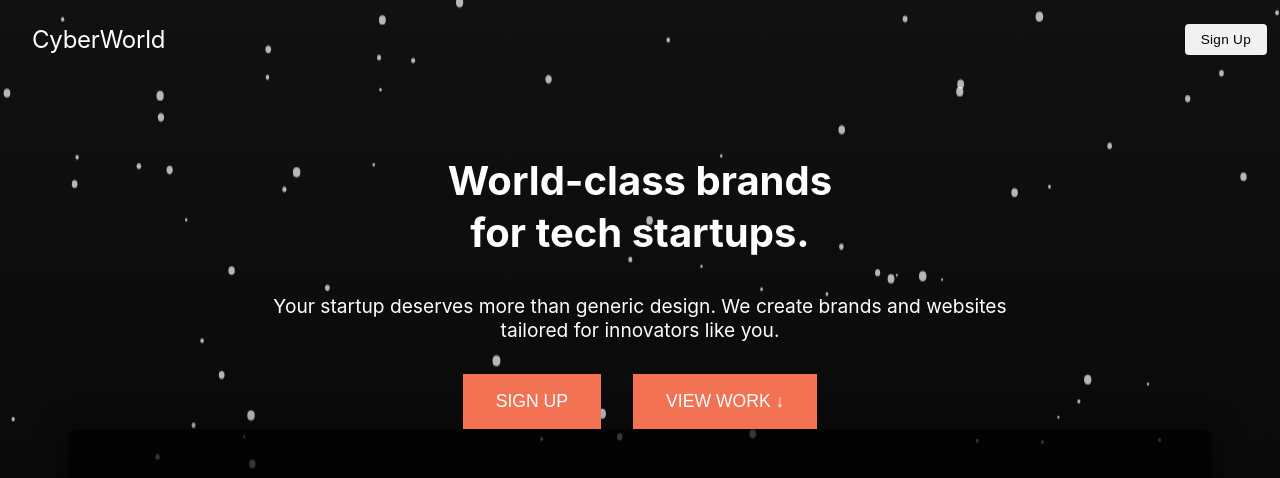
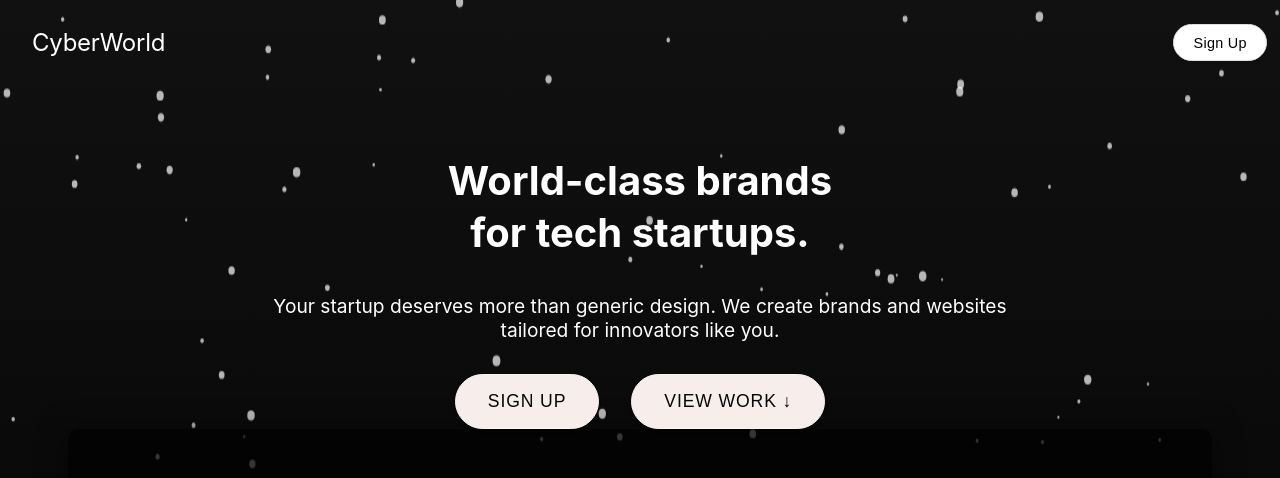
Before and after one commit to Janiarafath/project, a React (Create React App) app: page / in a window 1280 px wide. Shown: the top 478 px of the page. Built offline with nearby package versions, Linux system fonts and the light colour scheme.

Commit message:
Added source code files

```diff
--- a/src/components/Footer.jsx
+++ b/src/components/Footer.jsx
@@ -7,7 +7,8 @@ export default function Footer() {
       <MDBContainer className='p-4'></MDBContainer>
 
       <div className="footer text-center p-3" style={{ backgroundColor: 'rgba(0, 0, 0, 0.2)' }}>
-      Made with <span style={{ fontSize: '1.2rem', marginRight: '5px' }}>❤️</span>by <a href="https://example.com" style={{ fontWeight: 'bold', color: 'white' }}>Javed</a>
+      OpenAI © 2015–2025
+<a href="https://example.com" style={{ fontWeight: 'bold', color: 'white' }}></a>
       </div>
 
 
--- a/src/components/Home.css
+++ b/src/components/Home.css
@@ -220,14 +220,30 @@ body {
 
 .primary-button,
 .secondary-button {
-    background-color: #f37254;
-    color: #fff;
-    border: 1px solid #f37254;
+    background-color: #ffffff;
+    /* Pure white background */
+    color: #fef6f6;
+    /* Black text color */
+    border: 1px solid #0b0b0b;
+    /* Light gray border */
     padding: 1rem 2rem;
+    /* Spacious padding */
     font-size: 1.1rem;
+    /* Large font size for readability */
     text-transform: uppercase;
+    /* Uppercase text */
     cursor: pointer;
+    /* Pointer cursor */
     transition: all 0.3s ease;
+    /* Smooth transition */
+    border-radius: 9999px;
+    /* Fully rounded corners */
+    font-weight: 500;
+    /* Medium font weight */
+    letter-spacing: 0.05em;
+    /* Slight spacing for modern text look */
+    box-shadow: 0 2px 4px rgba(0, 0, 0, 0.05);
+    /* Subtle shadow for depth */
 }
 
 
@@ -235,8 +251,14 @@ body {
 
 .primary-button:hover,
 .secondary-button:hover {
-    background-color: #e55a3d;
-    border-color: #e55a3d;
+    background-color: #f9f9f9;
+    /* Slightly darker white on hover */
+    color: #f5f3f3;
+    /* Retain black text */
+    border-color: #d6d6d6;
+    /* Slightly darker border on hover */
+    box-shadow: 0 4px 8px rgba(0, 0, 0, 0.1);
+    /* Enhanced shadow effect */
 }
 
 
@@ -301,8 +323,8 @@ textarea::placeholder {
 
 button[type="button"] {
     padding: 1rem;
-    background-color: #f37254;
-    color: #fff;
+    background-color: #fefefe;
+    color: rgb(0, 0, 0);
     font-size: 1.2rem;
     text-transform: uppercase;
     border: none;
@@ -315,7 +337,7 @@ button[type="button"] {
 /* Submit button hover effect */
 
 button[type="button"]:hover {
-    background-color: #e55a3d;
+    background-color: #f8f3f2;
 }
 
 
@@ -570,21 +592,38 @@ body {
 /* Start button styling */
 
 .start-button {
-    background-color: #f1f1f1;
-    color: #000;
-    border: none;
-    padding: 0.5rem 1rem;
-    font-size: 0.85rem;
-    border-radius: 4px;
+    background-color: #ffffff;
+    /* Pure white background */
+    color: #000000;
+    /* Black text color */
+    border: 1px solid #e0e0e0;
+    /* Light gray border */
+    padding: 0.6rem 1.2rem;
+    /* Adjust padding for a clean look */
+    font-size: 0.9rem;
+    /* Slightly larger text size */
+    border-radius: 9999px;
+    /* Fully rounded corners (pill shape) */
     cursor: pointer;
+    /* Pointer cursor */
     font-weight: 500;
+    /* Medium font weight */
     letter-spacing: 0.02em;
-    transition: background-color 0.2s ease;
+    /* Slight letter spacing */
+    transition: background-color 0.3s ease, box-shadow 0.2s ease;
+    /* Smooth hover transitions */
+    box-shadow: 0 2px 4px rgba(0, 0, 0, 0.05);
+    /* Subtle shadow */
 }
 
 .start-button:hover {
-    background-color: #fff;
-    color: #000;
+    background-color: #757271;
+    border-color: #757271;
+    /* Slightly lighter background on hover */
+    box-shadow: 0 4px 8px rgba(0, 0, 0, 0.1);
+    /* Enhanced shadow effect */
+    color: #000000;
+    /* Retain black text */
 }
 
 
@@ -652,9 +691,9 @@ body {
 
 .primary-button,
 .secondary-button {
-    background-color: #f37254;
-    color: #fff;
-    border: 1px solid #f37254;
+    background-color: #f7edeb;
+    color: rgb(6, 6, 6);
+    border: 1px solid #f8f5f5;
     padding: 1rem 2rem;
     font-size: 1.1rem;
     text-transform: uppercase;
@@ -667,8 +706,8 @@ body {
 
 .primary-button:hover,
 .secondary-button:hover {
-    background-color: #e55a3d;
-    border-color: #e55a3d;
+    background-color: #757271;
+    border-color: #757271;
 }
 
 
```
